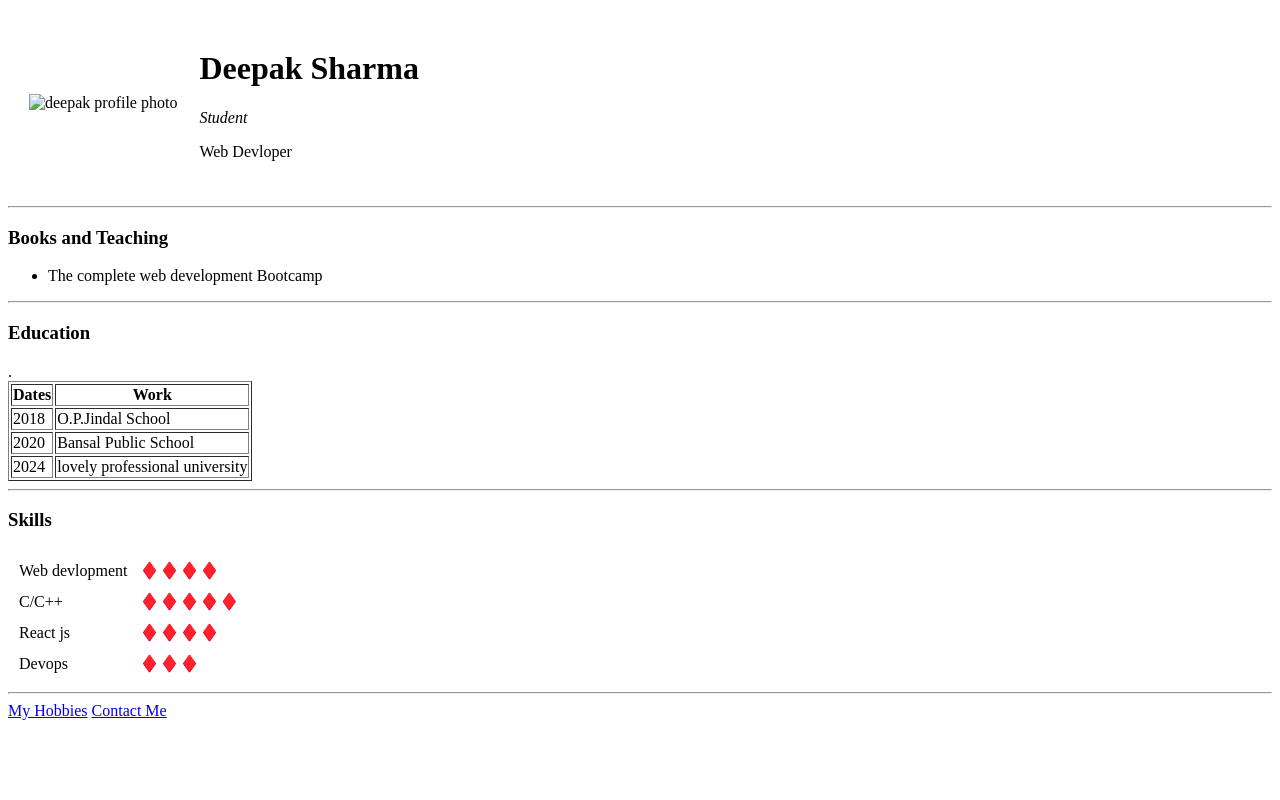
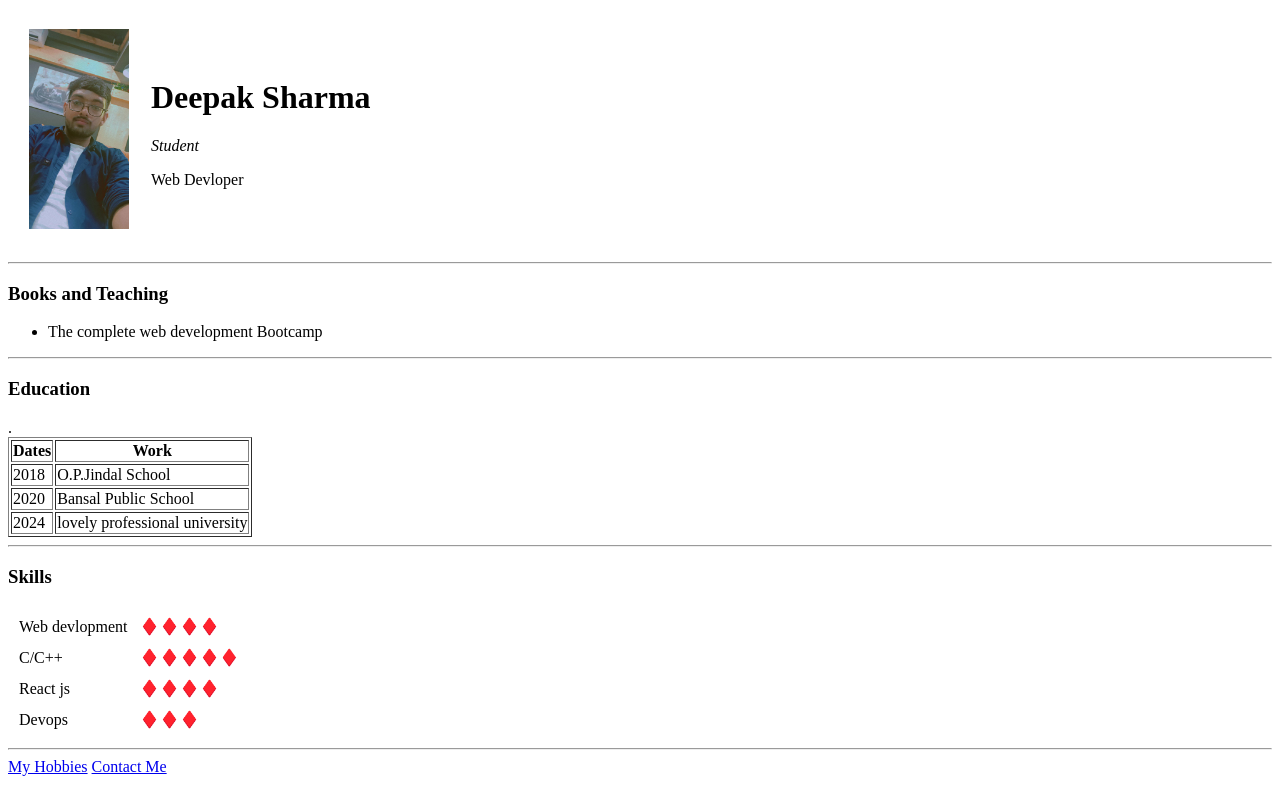
Before and after one commit to deep-commits/cv, a plain HTML site: page index.html in a window 1280 px wide. Drawn offline with Linux system fonts and the light colour scheme.

Commit message:
Update index.html

```diff
--- a/index.html
+++ b/index.html
@@ -7,7 +7,7 @@
 <body>
     <table cellspacing="20">
         <tr>
-            <td><img src="images/deepak.jpg" alt="deepak profile photo" width="100" height="200"></td>
+            <td><img src="deepak.jpg" alt="deepak profile photo" width="100" height="200"></td>
             <td><h1>Deepak Sharma</h1>
                 <p><em>Student</em></p>
                 <p>Web Devloper</p></td>
```
